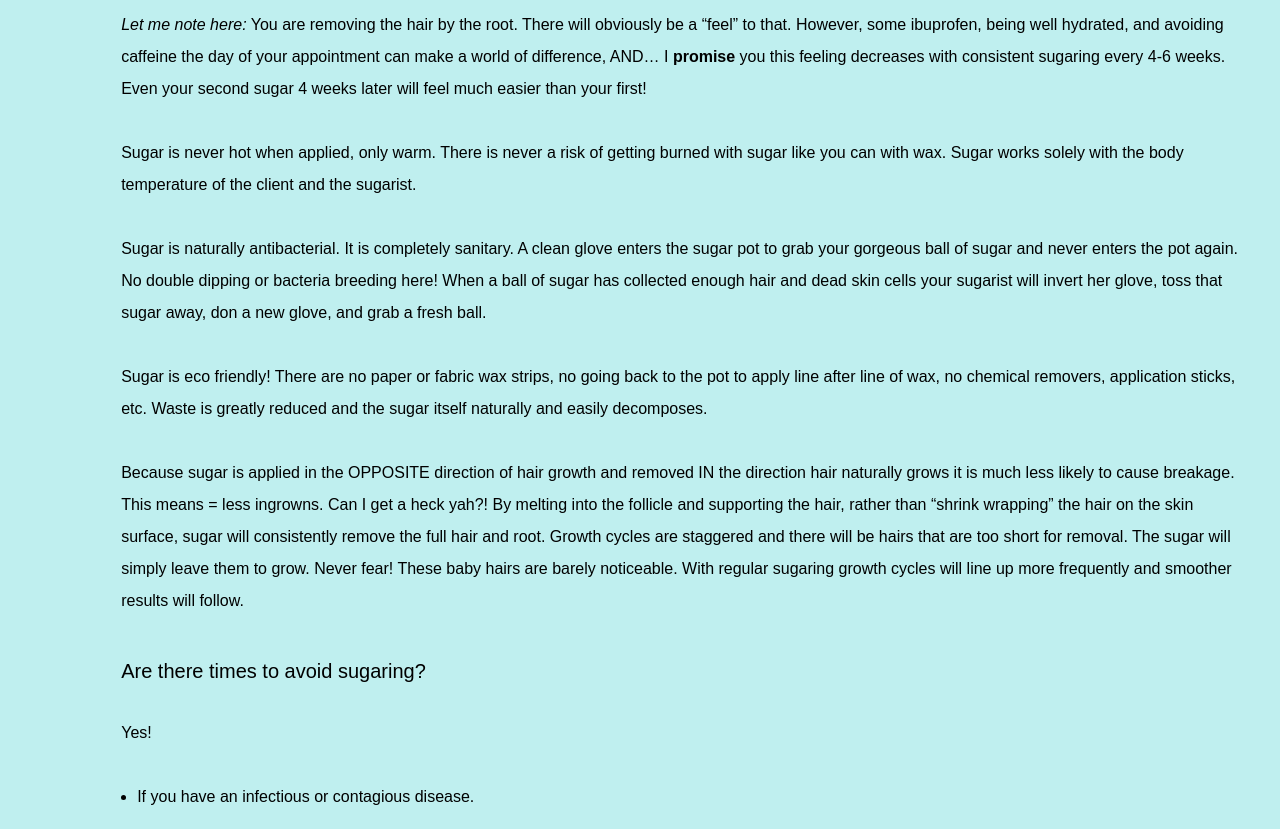
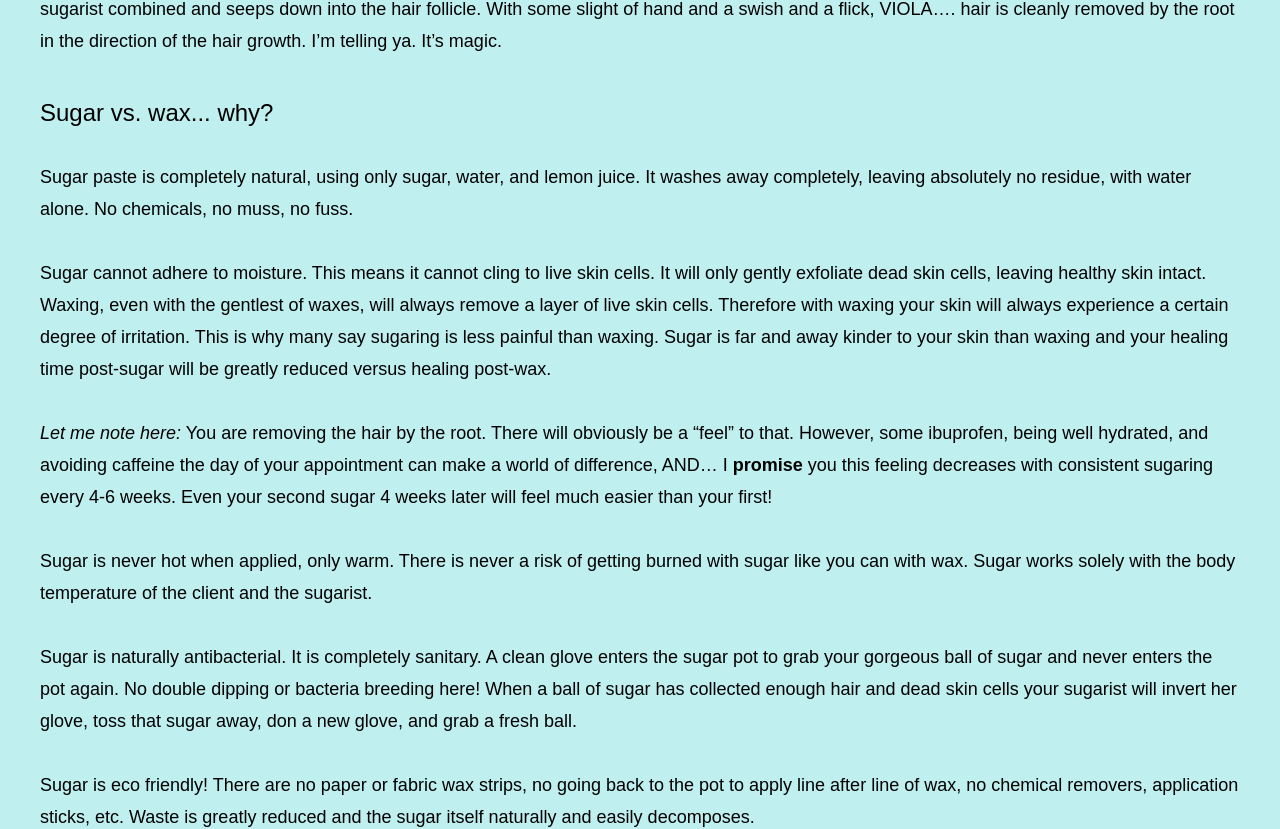
Before and after one commit to SugarPeeps/SugarPeeps.github.io, a Next.js app: page /sugar in a window 1280 px wide. Shown: the part 1013-1842 px from the top of the page. Built offline with nearby package versions, Linux system fonts and the light colour scheme; a web font is replaced by a local one.

Commit message:
rework photo styling

```diff
--- a/src/app/about/page.tsx
+++ b/src/app/about/page.tsx
@@ -7,14 +7,15 @@ export const metadata: Metadata = {
 
 export default function Page() {
   return (
-    <main className="columns">
+    <main>
+      <div className="flex flex-col gap-8 place-items-center">
         <img
           src="/images/mspeeps.jpg"
           alt="Ms. Peeps"
           width={400}
           height={400}
-        className="mx-auto w-96"
         />
+      </div>
       <div>
         <h2>Who is this Ms. Peeps anyway?</h2>
         <p>
--- a/src/app/global.css
+++ b/src/app/global.css
@@ -4,26 +4,22 @@
 
 @layer base {
   main {
-    @apply container mx-auto py-14;
-
-    &.columns {
-      @apply flex flex-col xl:flex-row;
-    }
+    @apply container mx-auto flex flex-col py-14;
 
     h2 {
-      @apply text-xl mx-10 mt-10 pb-8;
+      @apply text-2xl mx-10 mt-10 pb-8;
     }
 
     p {
-      @apply mx-10 mb-8 leading-8;
+      @apply mx-10 mb-8 leading-8 text-lg;
     }
 
     ul {
       @apply ml-4 px-10 list-disc;
+    }
 
-      li {
-        @apply mb-4 leading-8;
-      }
+    li {
+      @apply mb-4 leading-8 text-lg;
     }
   }
 }
--- a/src/app/sugar/page.tsx
+++ b/src/app/sugar/page.tsx
@@ -7,21 +7,19 @@ export const metadata: Metadata = {
 
 export default function Page() {
   return (
-    <main className="columns">
-      <div className="flex flex-col gap-8 place-items-center">
+    <main>
+      <div className="flex lg:flex-row flex-col gap-8 place-items-center justify-around">
         <img
           src="/images/mspeeps.jpg"
           alt="Ms Peeps"
           width={400}
           height={400}
-          className="w-96"
         />
         <img
           src="/images/sugaring.jpg"
           alt="Sugaring"
           width={400}
           height={400}
-          className="w-96"
         />
       </div>
       <div>
```
Lines whose indentation alone changed are shown as unchanged.
